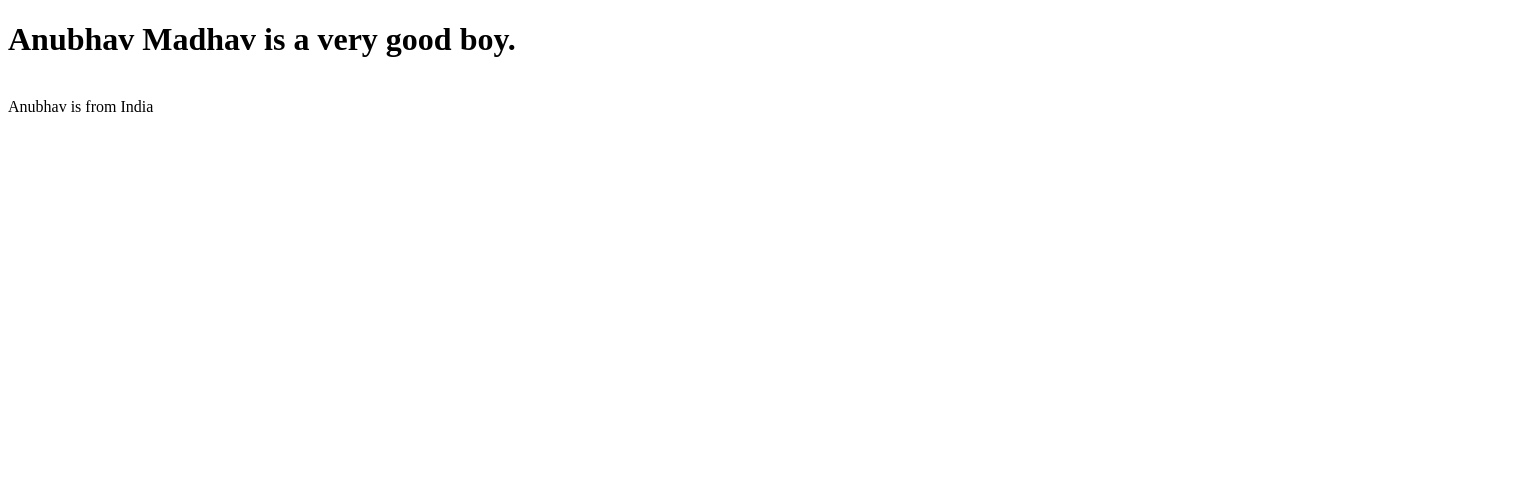
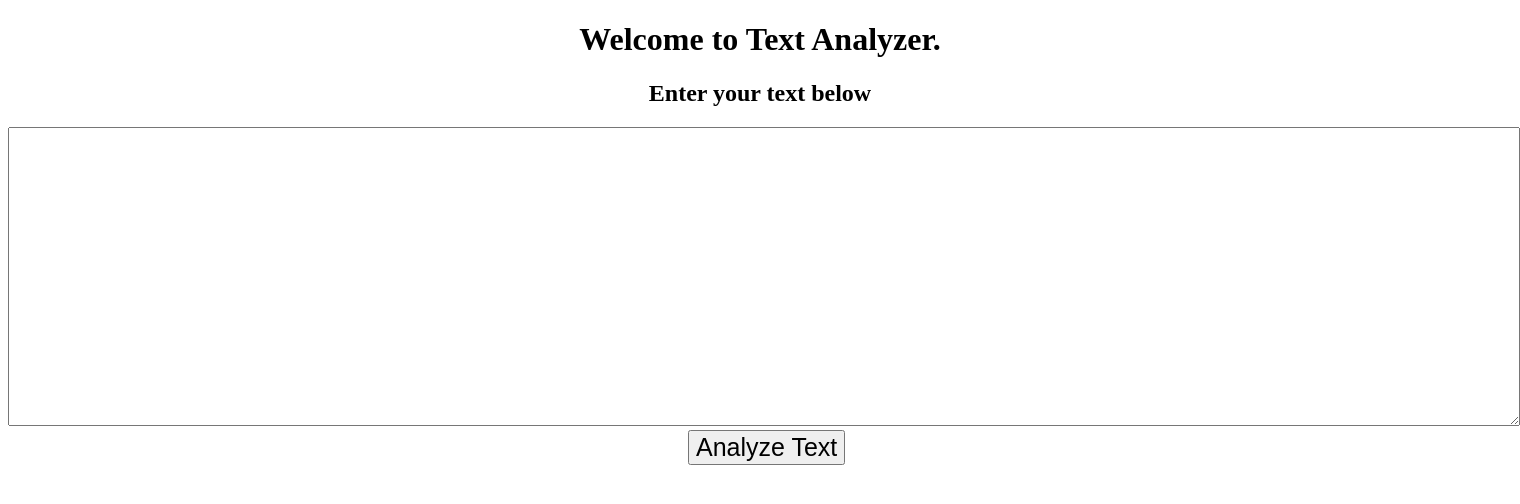
Before and after one commit to AnubhavMadhav/textutils, a Django app: page / in a window 1520 px wide. Shown: the top 504 px of the page. Run offline with Django 3.2, Linux system fonts and the light colour scheme.

Commit message:
Created HomePage and GET method working

```diff
--- a/templates/index.html
+++ b/templates/index.html
@@ -5,8 +5,14 @@
     <title>Index</title>
 </head>
 <body>
-<h1> Anubhav Madhav is a very good boy.</h1>
-<br>
-{{ name }} is from {{ place }}                  <!-- This is how we access variables in templates from views -->
+<!--<h1> Anubhav Madhav is a very good boy.</h1>-->
+<!--<br>-->
+<!--{{ name }} is from {{ place }}                  &lt;!&ndash; This is how we access variables in templates from views &ndash;&gt;-->
+<h1 style='text-align:center;'>Welcome to Text Analyzer.</h1>
+<h2 style='text-align:center;'>Enter your text below</h2>
+<form action='\removepunc' method='get'>
+<textarea name='text' style="margin: 0px; width: 1506px; height: 293px; font-size:25px;"></textarea>
+    <button type="submit" style='font-size:25px;position:relative;left:680px;'>Analyze Text</button>
+  </form>
 </body>
 </html>
--- a/textutils/views.py
+++ b/textutils/views.py
@@ -27,9 +27,13 @@ def navigate(request):
 
 
 def removepunc(request):
+    # Get the Text
+    djtext = request.GET.get('text','default')                # Statement to get the values of the textarea and if not found then take default value
+    print(djtext)
     a = '''<h1>Remove Punctuations</h1>
     <a href="http://127.0.0.1:8000/" ><button>Home</button></a>
     '''
+    # Analyze the Text
     return HttpResponse(a)
 
 def capitalizefirst(request):
```
